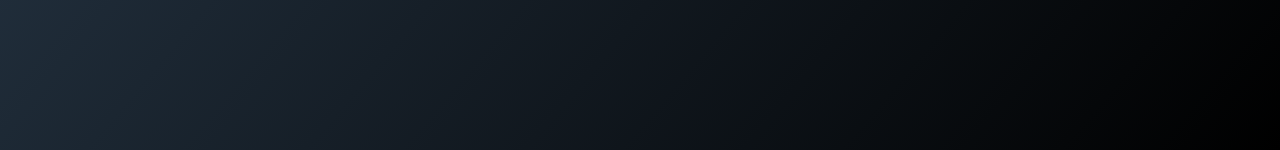
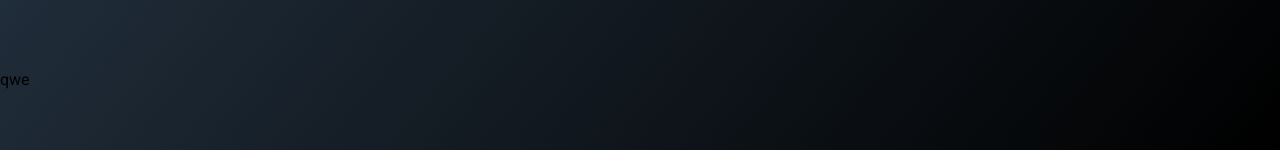
Before and after one commit to JoelKong/MoneyChart, a Next.js app: page / in a window 1280 px wide. Shown: the part 650-800 px from the top of the page. Built offline with nearby package versions, Linux system fonts and the light colour scheme.

Commit message:
feat: init footer feature

```diff
--- /dev/null
+++ b/components/landingpage/Footer.tsx
@@ -0,0 +1,11 @@
+import classes from "footer.module.css";
+
+function Footer() {
+  return (
+    <footer>
+      <div>qwe</div>
+    </footer>
+  );
+}
+
+export default Footer;
--- a/pages/index.tsx
+++ b/pages/index.tsx
@@ -1,4 +1,5 @@
 import Header from "../components/landingpage/Header";
+import Footer from "../components/landingpage/footer";
 import Hero from "../components/landingpage/Hero";
 import Bookkeeping from "../components/landingpage/Bookkeeping";
 import TransactionManagement from "../components/landingpage/TransactionManagement";
@@ -11,6 +12,7 @@ function LoginPage() {
       <Hero />
       <Bookkeeping samplePieData={samplePieData} />
       <TransactionManagement />
+      <Footer />
     </main>
   );
 }
```
Also changed, not shown: components/landingpage/footer.module.css (added).
